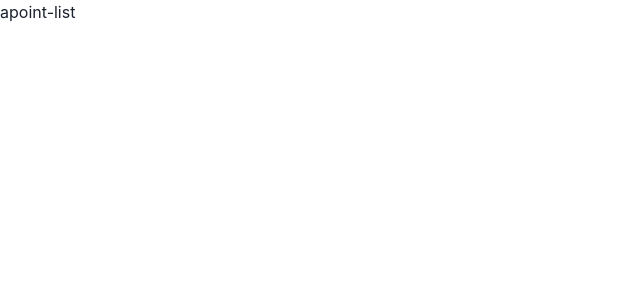
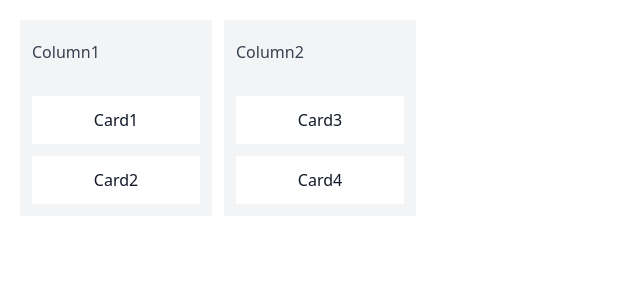
Before and after one commit to omegamaster86/calling, a Next.js app in the folder front/: page /apoint-list in a window 1280 px wide. Shown: the top 300 px of the page, without its empty margins (0-640 px from the left). Built offline with nearby package versions, Linux system fonts and the light colour scheme.

Commit message:
ベースコードの作成

```diff
--- /dev/null
+++ b/front/components/ApointList/App.tsx
@@ -0,0 +1,154 @@
+import {
+	closestCorners,
+	DndContext,
+	KeyboardSensor,
+	PointerSensor,
+	useSensor,
+	useSensors,
+} from "@dnd-kit/core";
+import type{ DragEndEvent,DragOverEvent } from "@dnd-kit/core";
+import { arrayMove, sortableKeyboardCoordinates } from "@dnd-kit/sortable";
+import { Column } from "./Column";
+import type { ColumnType } from "./Column";
+import { useState } from "react";
+
+export default function App() {
+	// 仮データを定義
+	const data: ColumnType[] = [
+		{
+			id: "Column1",
+			title: "Column1",
+			cards: [
+				{
+					id: "Card1",
+					title: "Card1",
+				},
+				{
+					id: "Card2",
+					title: "Card2",
+				},
+			],
+		},
+		{
+			id: "Column2",
+			title: "Column2",
+			cards: [
+				{
+					id: "Card3",
+					title: "Card3",
+				},
+				{
+					id: "Card4",
+					title: "Card4",
+				},
+			],
+		},
+	];
+
+  const [columns, setColumns] = useState<ColumnType[]>(data);
+
+  const findColumn = (unique: string | null) => {
+    if (!unique) {
+      return null;
+    }
+    // overの対象がcolumnの場合があるためそのままidを返す
+    if (columns.some((c) => c.id === unique)) {
+      return columns.find((c) => c.id === unique) ?? null;
+    }
+    const id = String(unique);
+    const itemWithColumnId = columns.flatMap((c) => {
+      const columnId = c.id;
+      return c.cards.map((i) => ({ itemId: i.id, columnId: columnId }));
+    });
+    const columnId = itemWithColumnId.find((i) => i.itemId === id)?.columnId;
+    return columns.find((c) => c.id === columnId) ?? null;
+  };
+
+  const handleDragOver = (event: DragOverEvent) => {
+    const { active, over, delta } = event;
+    const activeId = String(active.id);
+    const overId = over ? String(over.id) : null;
+    const activeColumn = findColumn(activeId);
+    const overColumn = findColumn(overId);
+    if (!activeColumn || !overColumn || activeColumn === overColumn) {
+      return null;
+    }
+    setColumns((prevState) => {
+      const activeItems = activeColumn.cards;
+      const overItems = overColumn.cards;
+      const activeIndex = activeItems.findIndex((i) => i.id === activeId);
+      const overIndex = overItems.findIndex((i) => i.id === overId);
+      const newIndex = () => {
+        const putOnBelowLastItem =
+          overIndex === overItems.length - 1 && delta.y > 0;
+        const modifier = putOnBelowLastItem ? 1 : 0;
+        return overIndex >= 0 ? overIndex + modifier : overItems.length + 1;
+      };
+      return prevState.map((c) => {
+        if (c.id === activeColumn.id) {
+          c.cards = activeItems.filter((i) => i.id !== activeId);
+        } else if (c.id === overColumn.id) {
+          c.cards = [
+            ...overItems.slice(0, newIndex()),
+            activeItems[activeIndex],
+            ...overItems.slice(newIndex(), overItems.length)
+          ];
+        }
+          return c;
+      });
+    });
+  };
+
+  const handleDragEnd = (event: DragEndEvent) => {
+    const { active, over } = event;
+    const activeId = String(active.id);
+    const overId = over ? String(over.id) : null;
+    const activeColumn = findColumn(activeId);
+    const overColumn = findColumn(overId);
+    if (!activeColumn || !overColumn || activeColumn !== overColumn) {
+      return null;
+    }
+    const activeIndex = activeColumn.cards.findIndex((i) => i.id === activeId);
+    const overIndex = overColumn.cards.findIndex((i) => i.id === overId);
+    if (activeIndex !== overIndex) {
+      setColumns((prevState) => {
+        return prevState.map((column) => {
+          if (column.id === activeColumn.id) {
+            column.cards = arrayMove(overColumn.cards, activeIndex, overIndex);
+            return column;
+          }
+            return column;
+        });
+      });
+    }
+  };
+
+  const sensors = useSensors(
+    useSensor(PointerSensor),
+    useSensor(KeyboardSensor, {
+      coordinateGetter: sortableKeyboardCoordinates
+    })
+  );
+
+
+	return (
+		// 今回は長くなってしまうためsensors、collisionDetectionなどに関しての説明は省きます。
+		<DndContext
+			sensors={sensors}
+			collisionDetection={closestCorners}
+			onDragEnd={handleDragEnd}
+			onDragOver={handleDragOver}
+		>
+			<div className="flex flex-row p-5 font-sans text-center">
+				{columns.map((column) => (
+					<Column
+						key={column.id}
+						id={column.id}
+						title={column.title}
+						cards={column.cards}
+					/>
+				))}
+			</div>
+		</DndContext>
+	);
+}
--- /dev/null
+++ b/front/components/ApointList/Card.tsx
@@ -0,0 +1,34 @@
+import type { FC } from "react";
+import { CSS } from "@dnd-kit/utilities";
+import { useSortable } from "@dnd-kit/sortable";
+
+export type CardType = {
+	id: string;
+	title: string;
+};
+
+export const Card: FC<CardType> = ({ id, title }) => {
+	const { attributes, listeners, setNodeRef, transform } = useSortable({
+		id: id,
+	});
+
+	const style = {
+		transform: CSS.Transform.toString(transform),
+	};
+
+	return (
+		// attributes、listenersはDOMイベントを検知するために利用します。
+		// listenersを任意の領域に付与することで、ドラッグするためのハンドルを作ることもできます。
+		<div
+			className="m-3 p-3 opacity-100 text-gray-900 bg-white"
+			style={{ transform: CSS.Transform.toString(transform) }}
+			ref={setNodeRef}
+			{...attributes}
+			{...listeners}
+		>
+			<div id={id}>
+				<p>{title}</p>
+			</div>
+		</div>
+	);
+};
--- /dev/null
+++ b/front/components/ApointList/Column.tsx
@@ -0,0 +1,27 @@
+import type { FC } from "react";
+import { SortableContext, rectSortingStrategy } from "@dnd-kit/sortable";
+import { useDroppable } from "@dnd-kit/core";
+import { Card } from "./Card";
+import type { CardType } from "./Card";
+
+export type ColumnType = {
+  id: string;
+  title: string;
+  cards: CardType[];
+};
+
+export const Column: FC<ColumnType> = ({ id, title, cards }) => {
+  const { setNodeRef } = useDroppable({ id: id });
+  return (
+    // ソートを行うためのContextです。
+    // strategyは4つほど存在しますが、今回は縦・横移動可能なリストを作るためrectSortingStrategyを採用
+    <SortableContext id={id} items={cards} strategy={rectSortingStrategy}>
+      <div className="w-48 bg-gray-100 mr-3" ref={setNodeRef}>
+        <p className="py-5 px-3 text-left font-medium text-gray-700">{title}</p>
+        {cards.map((card) => (
+          <Card key={card.id} id={card.id} title={card.title}/>
+        ))}
+      </div>
+    </SortableContext>
+  );
+};
--- a/front/pages/apoint-list.tsx
+++ b/front/pages/apoint-list.tsx
@@ -1,8 +1,11 @@
 import React from 'react'
+import App from "../components/ApointList/App"
 
 const ApointList = () => {
   return (
-    <div>apoint-list</div>
+    <div>
+      <App/>
+    </div>
   )
 }
 
```
